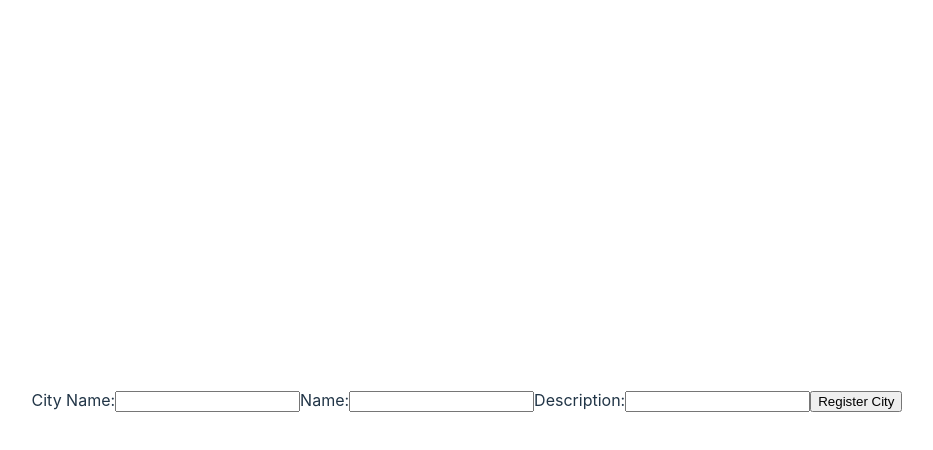
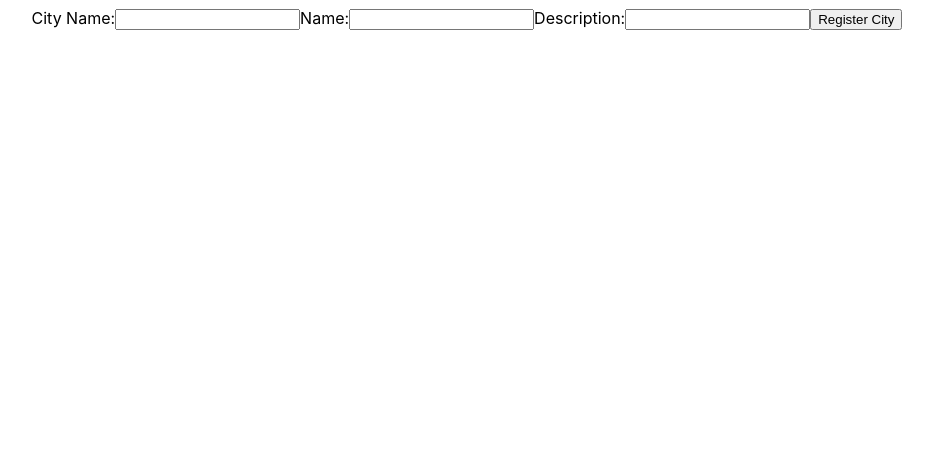
Before and after one commit to sakamoto-jun/react-travel-plan, a React (Vite) app in the folder client/: page /admin/register-city in a window 1280 px wide. Shown: the top 450 px of the page, without its empty margins (173-1106 px from the left). Built offline with nearby package versions, Linux system fonts and the light colour scheme.

Commit message:
feat: Layout 컴포넌트 추가

```diff
--- a/client/src/App.css
+++ b/client/src/App.css
@@ -1,45 +1,3 @@
 #root {
-  max-width: 1280px;
-  margin: 0 auto;
-  padding: 2rem;
-  /* text-align: center; */
+  text-align: center;
 }
-
-.logo {
-  height: 6em;
-  padding: 1.5em;
-  will-change: filter;
-  transition: filter 300ms;
-}
-
-.logo:hover {
-  filter: drop-shadow(0 0 2em #646cffaa);
-}
-
-.logo.react:hover {
-  filter: drop-shadow(0 0 2em #61dafbaa);
-}
-
-@keyframes logo-spin {
-  from {
-    transform: rotate(0deg);
-  }
-
-  to {
-    transform: rotate(360deg);
-  }
-}
-
-@media (prefers-reduced-motion: no-preference) {
-  a:nth-of-type(2) .logo {
-    animation: logo-spin infinite 20s linear;
-  }
-}
-
-.card {
-  padding: 2em;
-}
-
-.read-the-docs {
-  color: #888;
-}
--- /dev/null
+++ b/client/src/components/common/NarrowLayout.tsx
@@ -0,0 +1,19 @@
+import clsx from "clsx";
+import type { PropsWithChildren } from "react";
+
+interface NarrowLayoutProps {
+  className?: string;
+}
+
+const NarrowLayout = ({
+  className,
+  children,
+}: PropsWithChildren<NarrowLayoutProps>) => {
+  return (
+    <div className={clsx("w-full max-w-[685px] mx-auto px-15", className)}>
+      {children}
+    </div>
+  );
+};
+
+export default NarrowLayout;
--- a/client/src/components/home/SearchInput.tsx
+++ b/client/src/components/home/SearchInput.tsx
@@ -12,7 +12,7 @@ const SearchInput = ({
   onCompositionEnd,
 }: SearchInputProps) => {
   return (
-    <div className="w-full max-w-[340px] h-40 relative mx-auto mb-24">
+    <div className="w-full max-w-[340px] h-40 relative mb-24">
       <input
         className="pl-12 pr-46 w-full h-full bg-bg2 outline-none border border-gray200 rounded-10"
         type="text"
--- a/client/src/index.css
+++ b/client/src/index.css
@@ -4,14 +4,7 @@
 
 :root {
   font-family: "Pretendard Variable", Pretendard, -apple-system, BlinkMacSystemFont, system-ui, Roboto, "Helvetica Neue", "Segoe UI", "Apple SD Gothic Neo", "Noto Sans KR", "Malgun Gothic", "Apple Color Emoji", "Segoe UI Emoji", "Segoe UI Symbol", sans-serif;
-  line-height: 1.5;
   font-weight: 400;
-
-  color-scheme: light dark;
-  color: #213547;
-  background-color: #ffffff;
-  /* color: rgba(255, 255, 255, 0.87);
-  background-color: #242424; */
 
   font-synthesis: none;
   text-rendering: optimizeLegibility;
@@ -19,22 +12,12 @@
   -moz-osx-font-smoothing: grayscale;
 }
 
+html,
+body,
+#root {
+  @apply h-full;
+}
+
 body {
-  margin: 0;
-  display: flex;
-  place-items: center;
-  min-width: 320px;
   min-height: 100vh;
 }
-
-h1 {
-  font-size: 3.2em;
-  line-height: 1.1;
-}
-
-/* @media (prefers-color-scheme: light) {
-  :root {
-    color: #213547;
-    background-color: #ffffff;
-  }
-} */
--- a/client/src/pages/home/Home.tsx
+++ b/client/src/pages/home/Home.tsx
@@ -1,3 +1,4 @@
+import NarrowLayout from "@/components/common/NarrowLayout";
 import CityList from "@/components/home/CityList";
 import FilterList from "@/components/home/FilterList";
 import SearchInput from "@/components/home/SearchInput";
@@ -9,7 +10,7 @@ const Home = () => {
   const [search, setSearch] = useState("");
 
   return (
-    <div className="w-full max-w-[675px] mx-auto px-10">
+    <NarrowLayout className="flex flex-col items-center py-30">
       <SearchInput
         value={search}
         onChange={setSearch}
@@ -19,7 +20,7 @@ const Home = () => {
         <FilterList selectedFilter="all" onChange={() => {}} />
       </div>
       <CityList cities={DUMMY_DATA} />
-    </div>
+    </NarrowLayout>
   );
 };
 
```
Also changed, not shown: client/src/components/common/WideLayout.tsx (added, +15 -0 lines).
